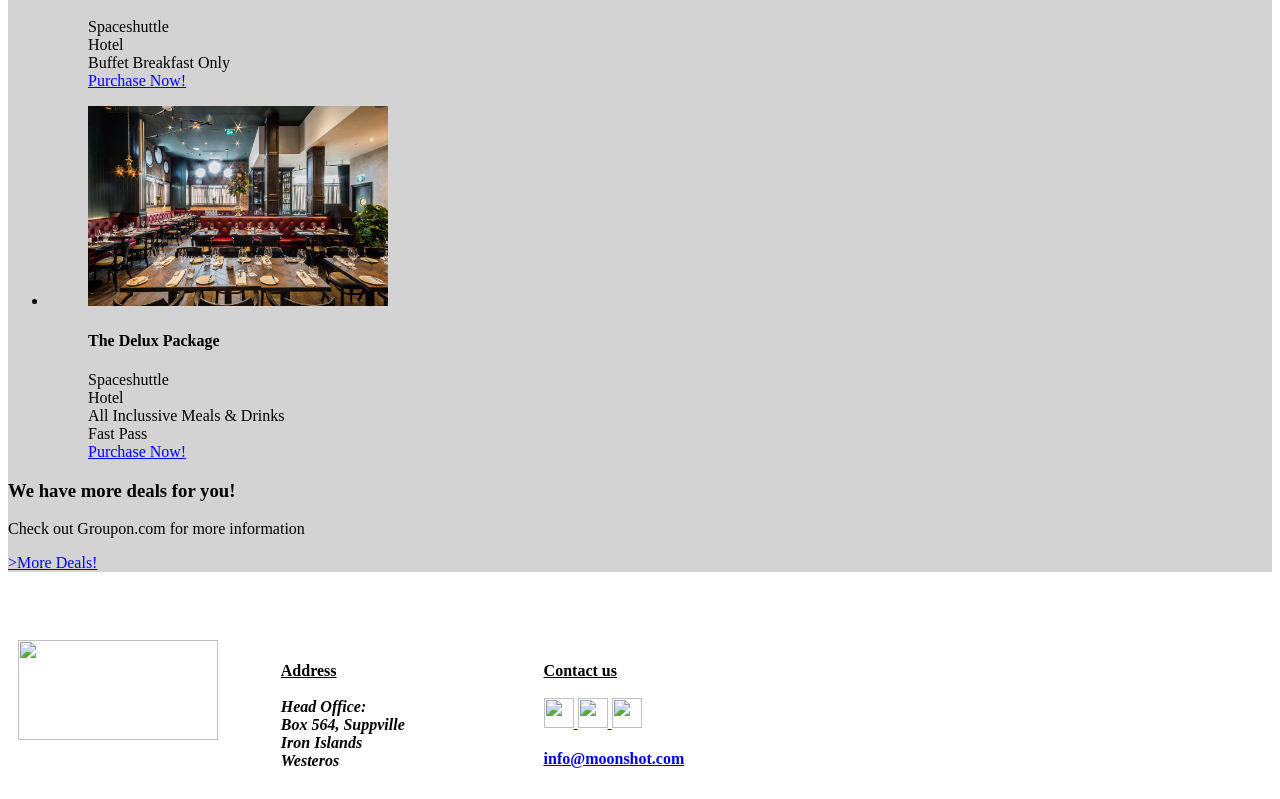
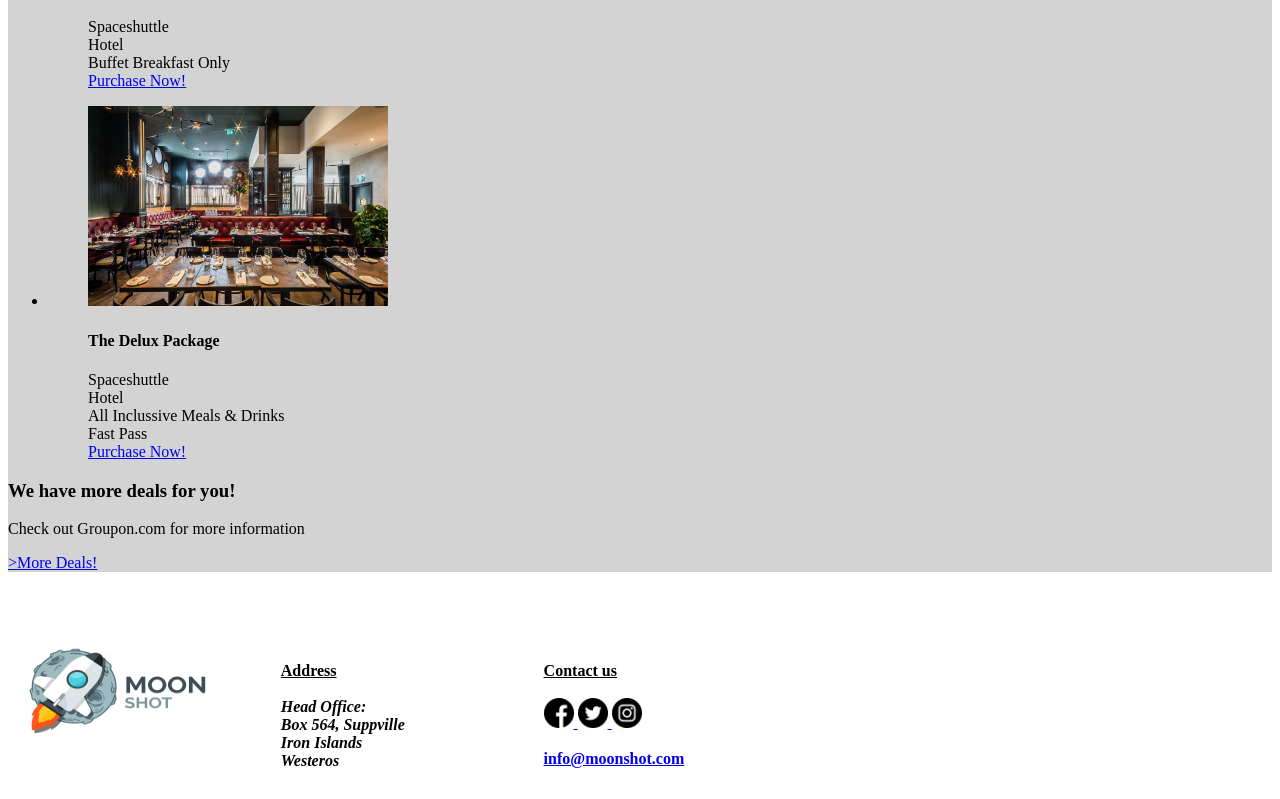
Before and after one commit to web-development-5-vhz/webdev-spring2020, a plain HTML site: page planning.html in a window 1280 px wide. Shown: the part 4756-5555 px from the top of the page. Drawn offline with Linux system fonts and the light colour scheme.

Commit message:
Adding "images/"

```diff
--- a/planning.html
+++ b/planning.html
@@ -319,7 +319,7 @@
         <div class="row">
             <div class = "column">
             <a href ="#">
-                <img src = "MoonshotLogo.png" width=" 200" height="100">
+                <img src = "images/MoonshotLogo.png" width=" 200" height="100">
             </a>
 
             </div>
@@ -339,15 +339,15 @@
                     <u>Contact us</u><br><br>
 
                     <a href ="#">
-                        <img src = "facebook.png" width="30" height="30">
+                        <img src = "images/facebook.png" width="30" height="30">
                     </a>
 
                     <a href ="#">
-                        <img src = "twitter.png" width="30" height="30">
+                        <img src = "images/twitter.png" width="30" height="30">
                     </a>
 
                     <a href ="#">
-                        <img src = "instagram.png" width="30" height="30"><br><br>
+                        <img src = "images/instagram.png" width="30" height="30"><br><br>
                     </a>
 
                         <a href="mailto:info@moonshot.com">info@moonshot.com</a>
```
